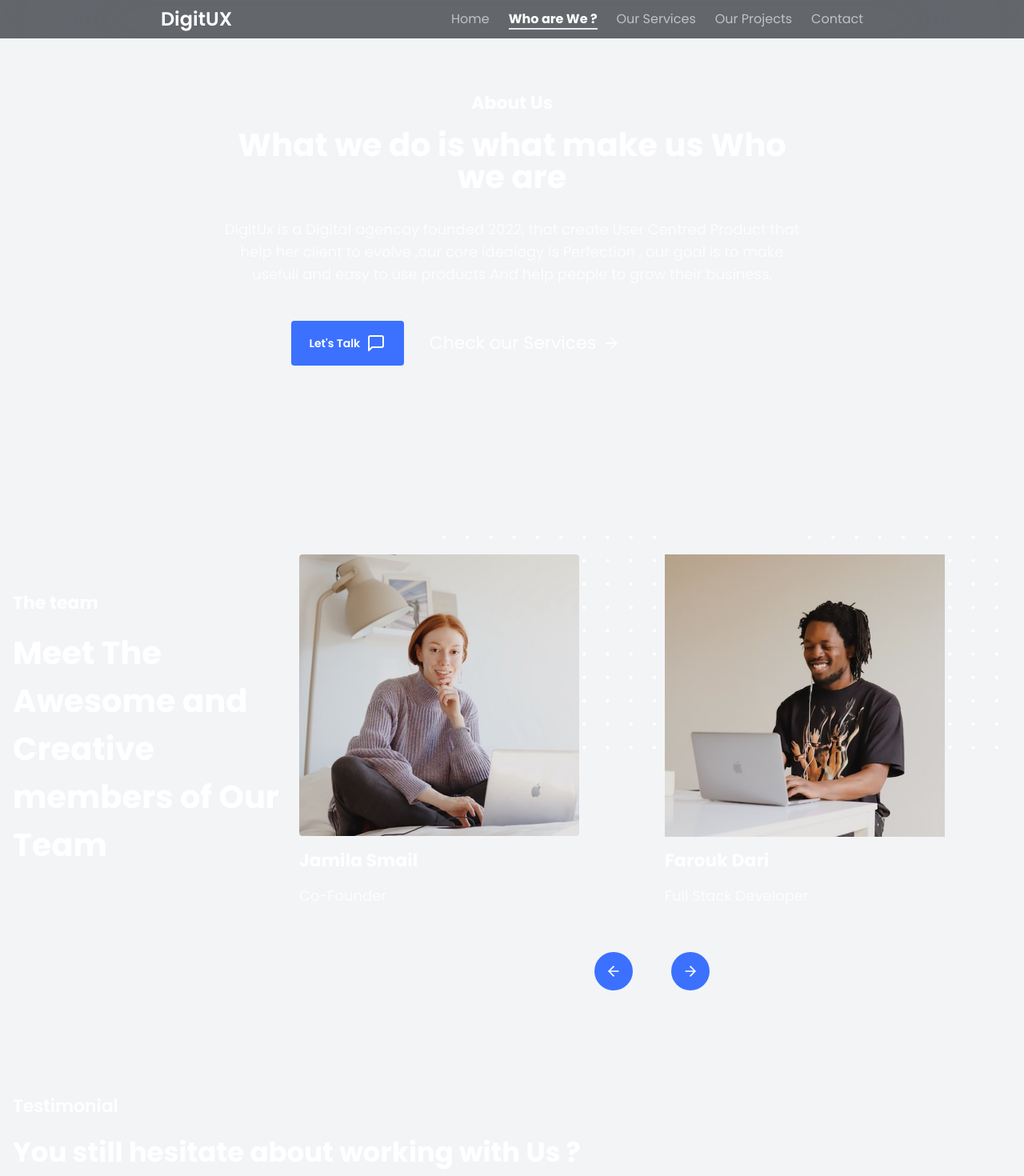
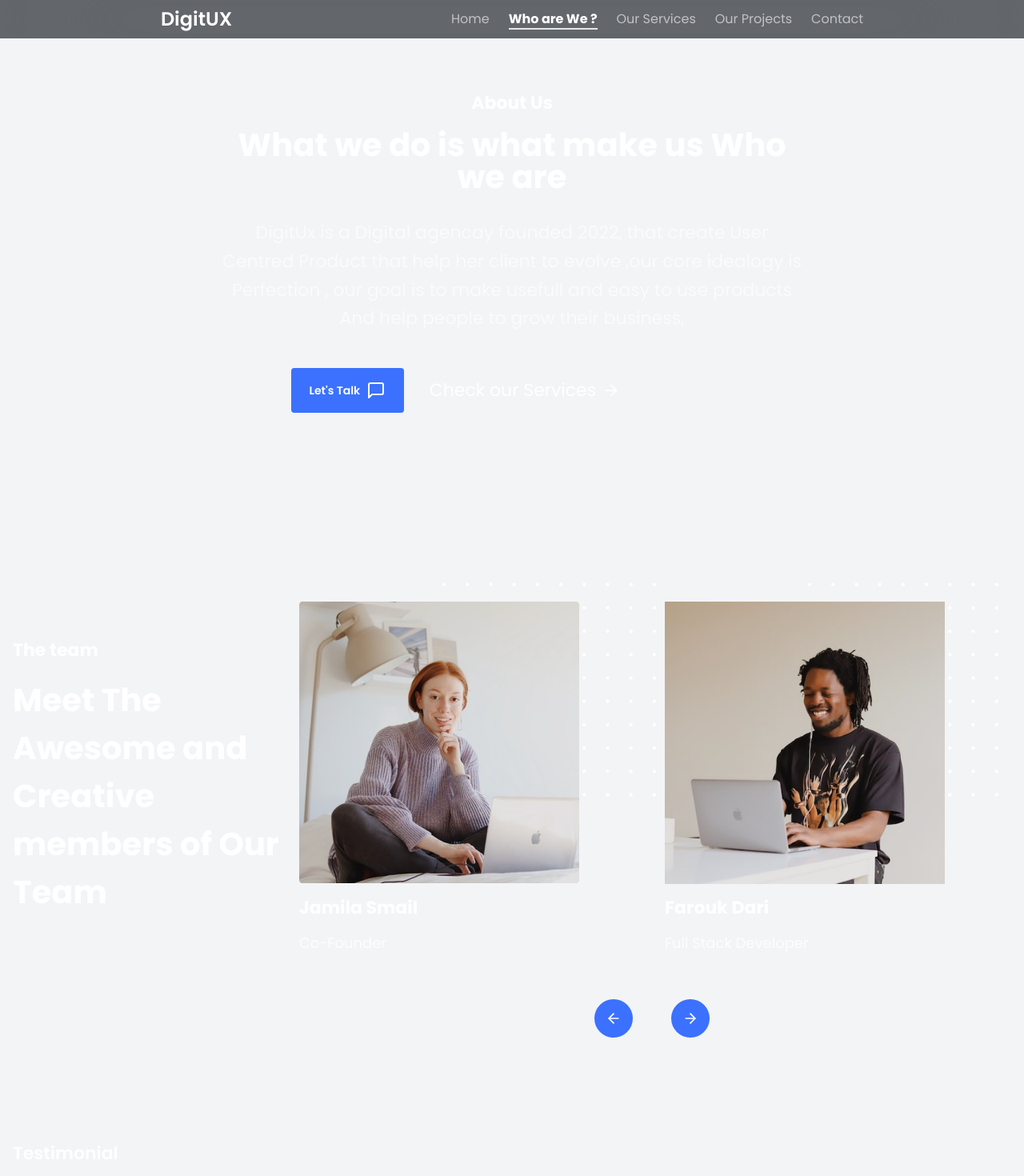
Before and after one commit to felpfsf/digitux, a Next.js app: page /about in a window 1280 px wide. Shown: the top 1470 px of the page at 80% size. Built offline with nearby package versions, Linux system fonts and the light colour scheme.

Commit message:
style: text color and components sizes

```diff
--- a/src/components/AboutHero.tsx
+++ b/src/components/AboutHero.tsx
@@ -3,12 +3,12 @@ import { FiArrowRight, FiMessageSquare } from 'react-icons/fi'
 
 export function AboutHero() {
   return (
-    <div className='max-w-3xl w-full mx-auto pt-28 px-4 sm:flex flex-col justify-center items-center'>
+    <section className='max-w-3xl w-full mx-auto pt-28 px-4 sm:flex flex-col items-center justify-center'>
       <h2 className='xl:text-[22px] font-bold'>About Us</h2>
       <h1 className='mt-4 text-4xl xl:text-[40px] font-bold sm:text-center'>
         What we do is what make us Who we are
       </h1>
-      <p className='mt-8 text-lg text-white/80 sm:text-center'>
+      <p className='mt-8 text-lg xl:text-[22px] text-white/60 sm:text-center leading-relaxed'>
         DigitUx is a Digital agencay founded 2022, that create User Centred
         Product that help her client to evolve ,our core idealogy is Perfection
         , our goal is to make usefull and easy to use products And help people
@@ -28,6 +28,6 @@ export function AboutHero() {
           <FiArrowRight />
         </Link>
       </div>
-    </div>
+    </section>
   )
 }
--- a/src/components/AboutTeam.tsx
+++ b/src/components/AboutTeam.tsx
@@ -11,7 +11,7 @@ import data from '../data/dataMockup.json'
 
 export function AboutTeam() {
   return (
-    <div className='w-full mt-32 px-4 xl:flex items-center'>
+    <section className='w-full mt-32 px-4 xl:flex items-center'>
       <div className='flex flex-col mx-auto gap-4 max-w-[350px]'>
         <h2 className='text-[22px] font-bold'>The team</h2>
         <h1 className='text-4xl xl:text-[40px] font-bold leading-[60px] sm:text-center xl:text-left'>
@@ -27,6 +27,6 @@ export function AboutTeam() {
         ))}
         <SwiperButton />
       </Swiper>
-    </div>
+    </section>
   )
 }
```
